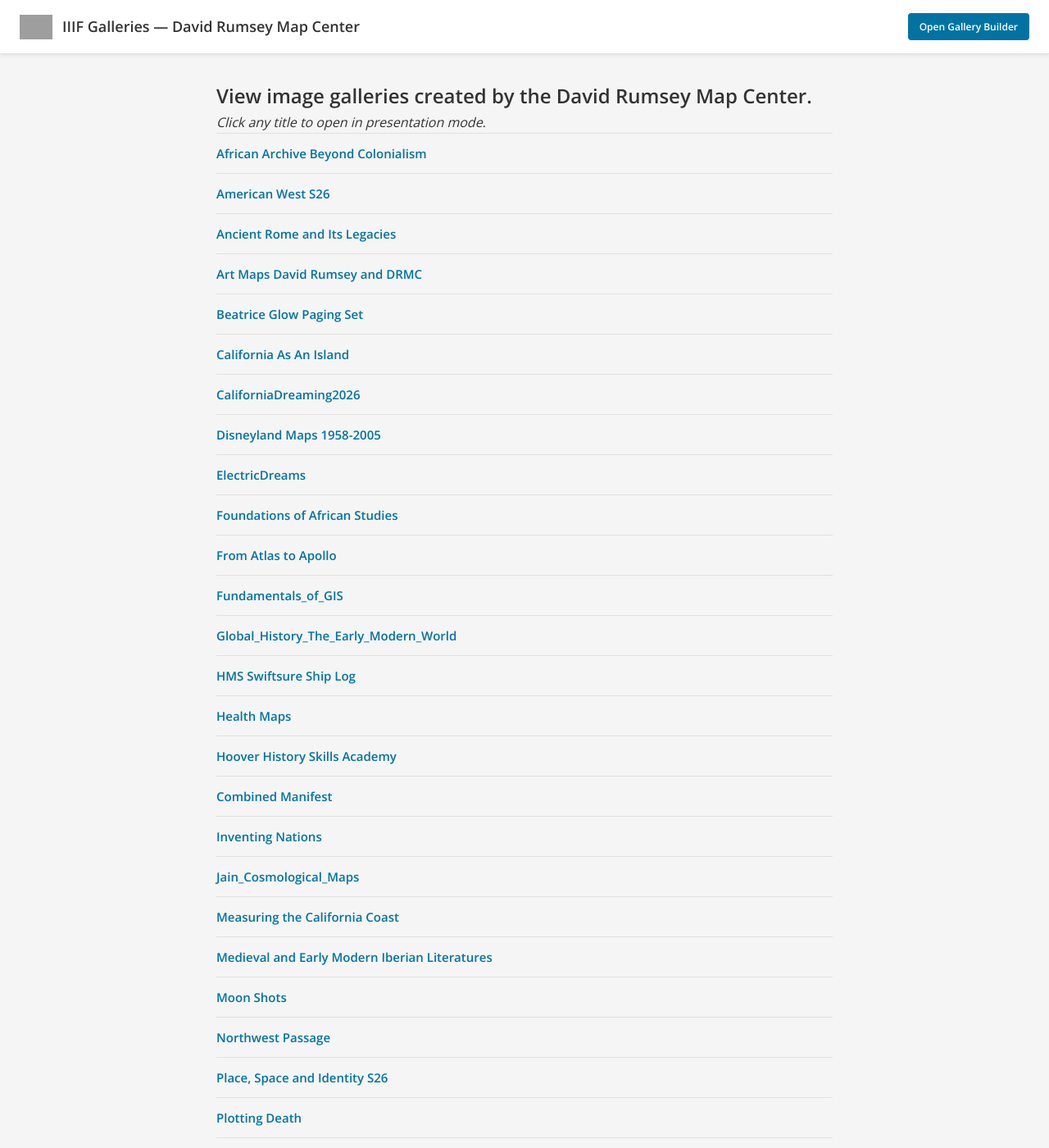
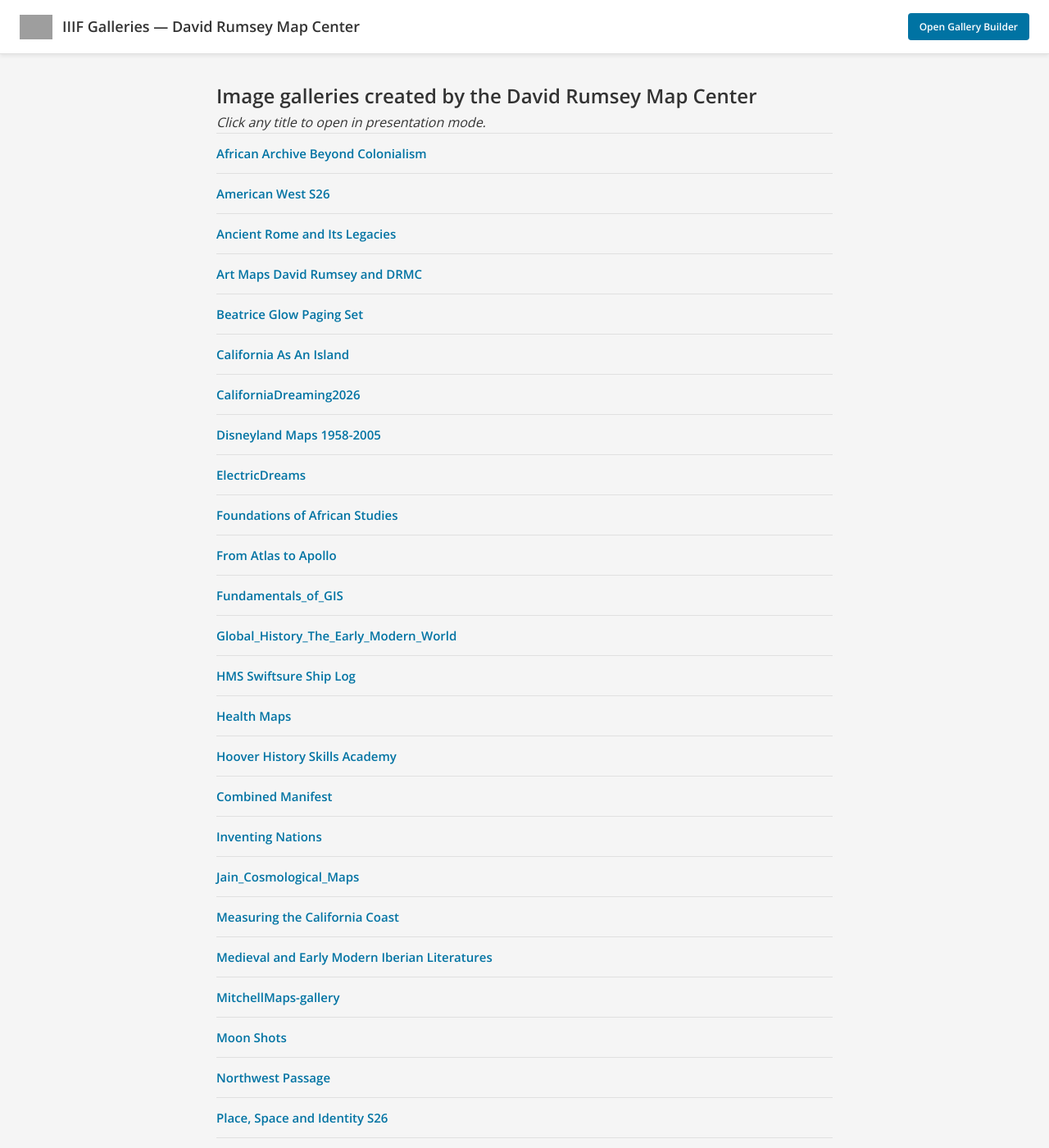
Before and after one commit to davidrumseymapcenter/iiif-galleries, a Jekyll site: the page built from index.md, in a window 1280 px wide and 1400 px high. Shown: the whole window at 82% size. Built offline with Jekyll 4.4.1, drawn with Linux system fonts in a browser that asks for light colours; our own code applies the rules of GitHub Pages for plain Markdown files; grey boxes are pictures that could not be loaded.

Commit message:
Auto-update gallery index

```diff
--- a/index.md
+++ b/index.md
@@ -2,7 +2,7 @@
 layout: default
 ---
 
-## View image galleries created by the David Rumsey Map Center.
+## Image galleries created by the David Rumsey Map Center
 
 *Click any title to open in presentation mode.*
 
@@ -30,6 +30,7 @@ layout: default
 <li><a href="https://davidrumseymapcenter.github.io/set-builder/presentation.html?file=https://raw.githubusercontent.com/davidrumseymapcenter/iiif-galleries/main/galleries/Jain_Cosmological_Maps.json" target="_blank">Jain_Cosmological_Maps</a></li>
 <li><a href="https://davidrumseymapcenter.github.io/set-builder/presentation.html?file=https://raw.githubusercontent.com/davidrumseymapcenter/iiif-galleries/main/galleries/Measuring the California Coast-gallery.json" target="_blank">Measuring the California Coast</a></li>
 <li><a href="https://davidrumseymapcenter.github.io/set-builder/presentation.html?file=https://raw.githubusercontent.com/davidrumseymapcenter/iiif-galleries/main/galleries/Medieval and Early Modern Iberian Literatures-gallery.json" target="_blank">Medieval and Early Modern Iberian Literatures</a></li>
+<li><a href="https://davidrumseymapcenter.github.io/set-builder/presentation.html?file=https://raw.githubusercontent.com/davidrumseymapcenter/iiif-galleries/main/galleries/MitchellMaps-gallery.json" target="_blank">MitchellMaps-gallery</a></li>
 <li><a href="https://davidrumseymapcenter.github.io/set-builder/presentation.html?file=https://raw.githubusercontent.com/davidrumseymapcenter/iiif-galleries/main/galleries/Moon Shots-gallery.json" target="_blank">Moon Shots</a></li>
 <li><a href="https://davidrumseymapcenter.github.io/set-builder/presentation.html?file=https://raw.githubusercontent.com/davidrumseymapcenter/iiif-galleries/main/galleries/Northwest Passage-gallery.json" target="_blank">Northwest Passage</a></li>
 <li><a href="https://davidrumseymapcenter.github.io/set-builder/presentation.html?file=https://raw.githubusercontent.com/davidrumseymapcenter/iiif-galleries/main/galleries/Place, Space and Identity S26-gallery.json" target="_blank">Place, Space and Identity S26</a></li>
```
